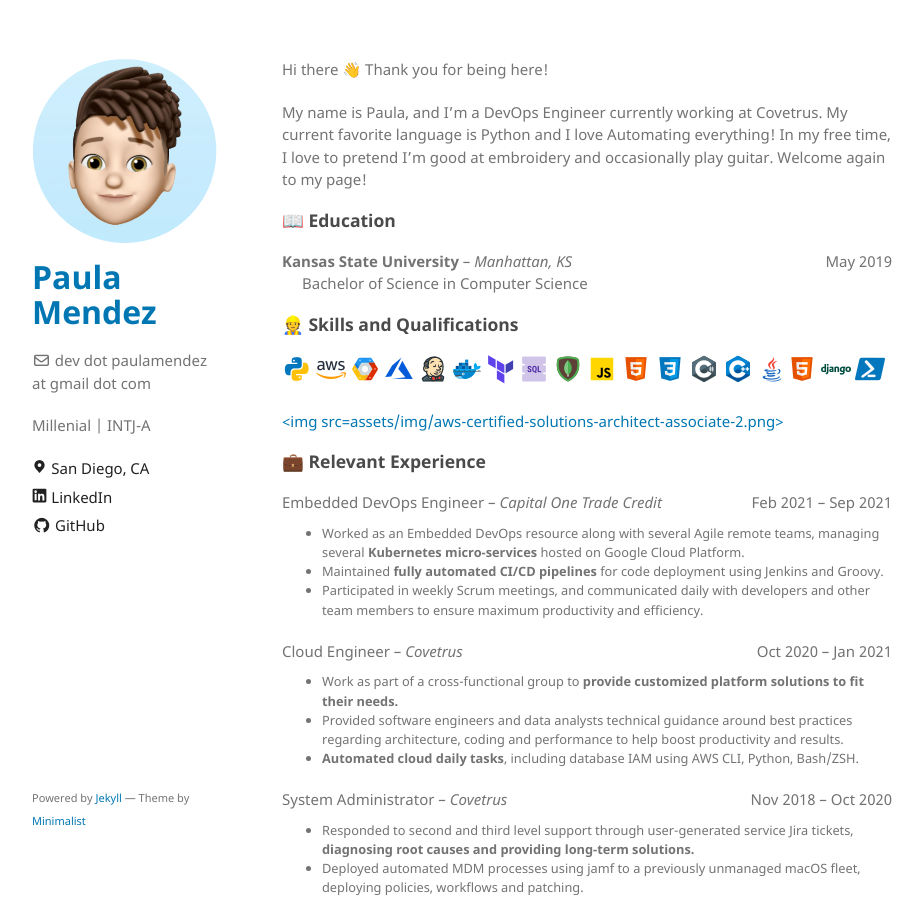
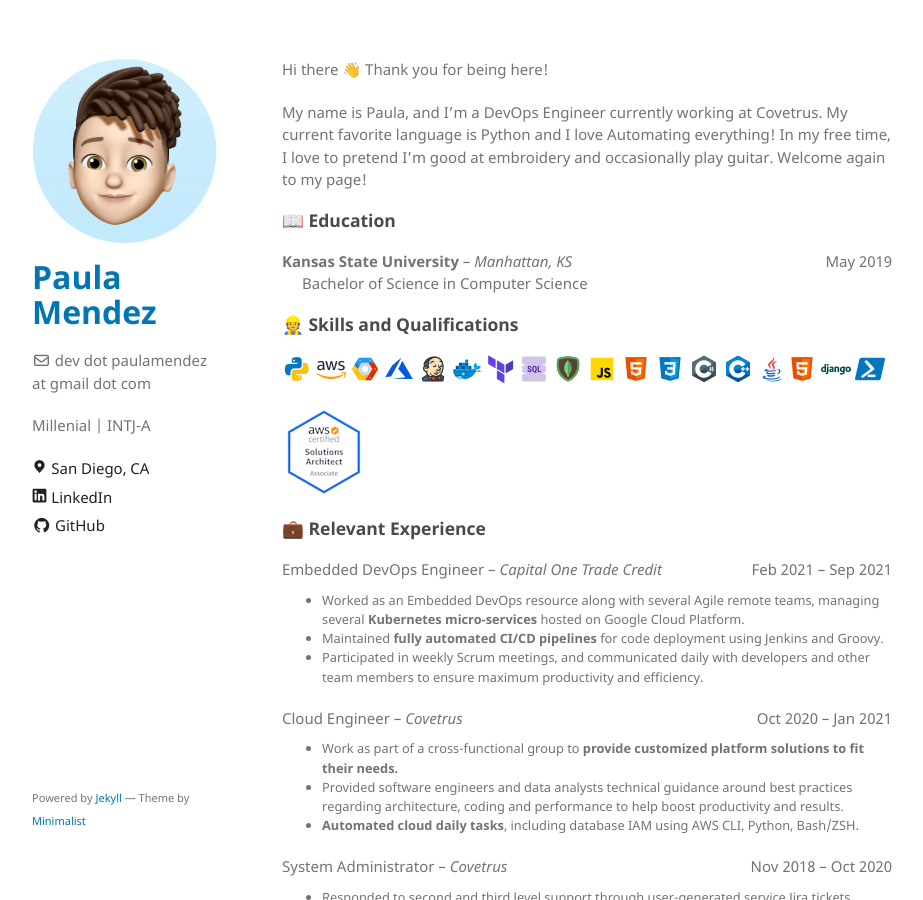
Before and after one commit to paulipotter/paulipotter.github.io, a Jekyll site: the page built from index.md, in a window 1280 px wide and 900 px high. Shown: the whole window, without its empty margins (178-1101 px from the left). Built offline with Jekyll 4.4.1, drawn with Linux system fonts in a browser that asks for light colours; emoji names are drawn with the system emoji font.

Commit message:
add missing quotations

```diff
--- a/index.md
+++ b/index.md
@@ -20,7 +20,7 @@ My name is Paula, and I'm a DevOps Engineer currently working at Covetrus. My cu
 ### 👷 Skills and Qualifications
  ![Python](assets/img/python.png) ![AWS](assets/img/aws.png) ![GCP](assets/img/gcp.png) ![Azure](assets/img/azure.png) ![Jenkins](assets/img/jenkins.png) ![Docker](assets/img/docker.png) ![Terraform](assets/img/terraform.png) ![SQL](assets/img/sql.png) ![MongoDB](assets/img/mongodb.png) ![JS](assets/img/js.png) ![html](assets/img/html.png) ![CSS](assets/img/css.png) ![csharp](assets/img/c-sharp.png) ![c++](assets/img/c-plus-plus.png) ![Java](assets/img/java.png)![html](assets/img/html.png) ![Django](assets/img/django.png ) ![Powershell](assets/img/ps1.png)
 
-[<img src=assets/img/aws-certified-solutions-architect-associate-2.png>](https://www.credly.com/badges/6c7f098c-5c3a-4d65-afeb-0f6b6da6aa65/public_url)
+[<img src="assets/img/aws-certified-solutions-architect-associate-2.png">](https://www.credly.com/badges/6c7f098c-5c3a-4d65-afeb-0f6b6da6aa65/public_url)
 
 ### :briefcase: Relevant Experience
 <p style="text-align:left;">
```
